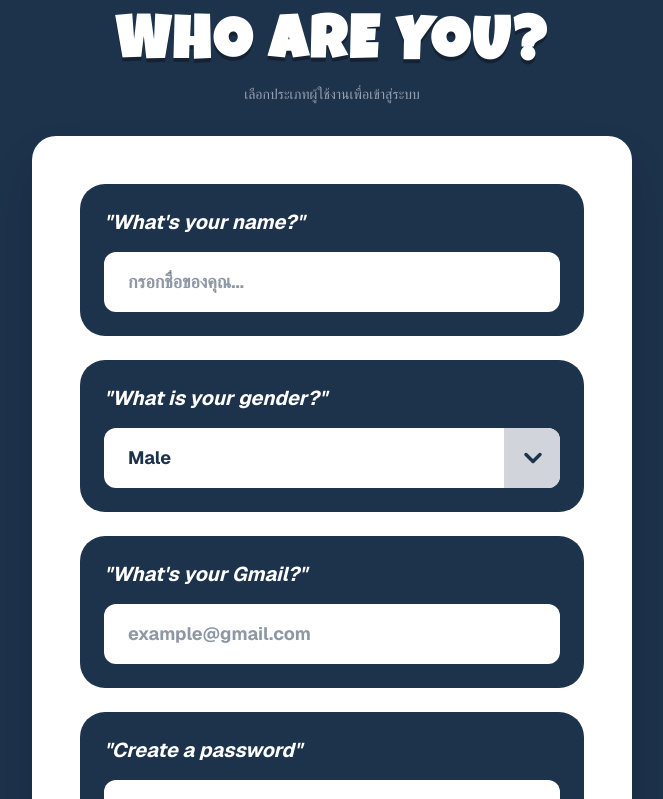
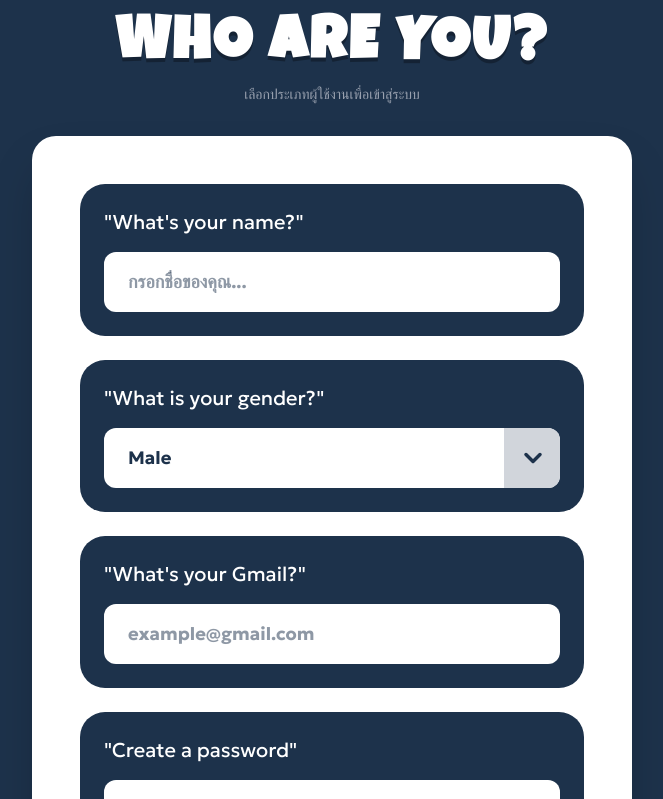
Before and after one commit to Oatto319/FinalProject, a Next.js app: page /login/register in a window 1280 px wide. Shown: the top 799 px of the page, without its empty margins (308-971 px from the left). Built offline with nearby package versions, Linux system fonts and the light colour scheme.

Commit message:
change font in register

```diff
--- a/app/login/register/page.tsx
+++ b/app/login/register/page.tsx
@@ -47,14 +47,14 @@ export default function RegisterPage() {
         <h1 className="text-white text-5xl md:text-6xl font-black tracking-tighter uppercase mb-2" style={{ textShadow: '0 4px 0 rgba(0,0,0,0.3)' }}>WHO ARE YOU?</h1>
         <p className="text-gray-400 text-sm">เลือกประเภทผู้ใช้งานเพื่อเข้าสู่ระบบ</p>
       </div>
-      <div className="bg-white w-full max-w-[600px] rounded-[24px] p-8 md:p-12 shadow-2xl flex flex-col gap-6">
+      <div className="bg-white w-full max-w-[600px] rounded-[24px] p-8 md:p-12 shadow-2xl flex flex-col gap-6" style={{ fontFamily: 'var(--font-geologica), sans-serif' }}>
         <div className="bg-[#1D324B] rounded-[25px] p-6 flex flex-col gap-4">
-          <label className="text-white text-xl font-bold italic">&quot;What&apos;s your name?&quot;</label>
+          <label className="text-white text-xl">&quot;What&apos;s your name?&quot;</label>
           <input type="text" placeholder="กรอกชื่อของคุณ..." value={name} onChange={(e) => setName(e.target.value)}
             className="w-full bg-white rounded-xl py-4 px-6 text-[#1D324B] font-bold text-lg focus:outline-none focus:ring-4 focus:ring-blue-400/50 transition-all" />
         </div>
         <div className="bg-[#1D324B] rounded-[25px] p-6 flex flex-col gap-4">
-          <label className="text-white text-xl font-bold italic">&quot;What is your gender?&quot;</label>
+          <label className="text-white text-xl">&quot;What is your gender?&quot;</label>
           <div className="relative group">
             <select value={gender} onChange={(e) => setGender(e.target.value)}
               className="w-full bg-white rounded-xl py-4 px-6 text-[#1D324B] font-bold text-lg appearance-none focus:outline-none focus:ring-4 focus:ring-blue-400/50 transition-all cursor-pointer">
@@ -68,12 +68,12 @@ export default function RegisterPage() {
           </div>
         </div>
         <div className="bg-[#1D324B] rounded-[25px] p-6 flex flex-col gap-4">
-          <label className="text-white text-xl font-bold italic">&quot;What&apos;s your Gmail?&quot;</label>
+          <label className="text-white text-xl">&quot;What&apos;s your Gmail?&quot;</label>
           <input type="email" placeholder="example@gmail.com" value={gmail} onChange={(e) => setGmail(e.target.value)}
             className="w-full bg-white rounded-xl py-4 px-6 text-[#1D324B] font-bold text-lg focus:outline-none focus:ring-4 focus:ring-blue-400/50 transition-all" />
         </div>
         <div className="bg-[#1D324B] rounded-[25px] p-6 flex flex-col gap-4">
-          <label className="text-white text-xl font-bold italic">&quot;Create a password&quot;</label>
+          <label className="text-white text-xl">&quot;Create a password&quot;</label>
           <input type="password" placeholder="รหัสผ่านอย่างน้อย 4 ตัวอักษร..." value={password} onChange={(e) => setPassword(e.target.value)}
             className="w-full bg-white rounded-xl py-4 px-6 text-[#1D324B] font-bold text-lg focus:outline-none focus:ring-4 focus:ring-blue-400/50 transition-all" />
         </div>
```
